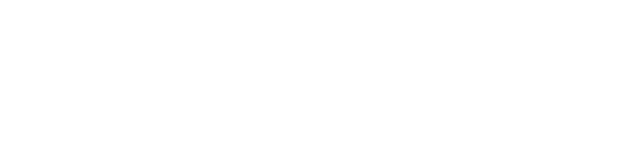
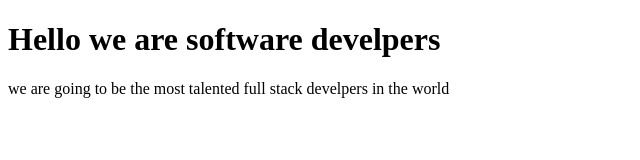
Before and after one commit to AhmedMohsen600/Survey-Form, a plain HTML site: page index.html in a window 1280 px wide. Shown: the whole page, without its empty margins (0-640 px from the left). Drawn offline with Linux system fonts and the light colour scheme.

Commit message:
finished the first 1,2,3 features

```diff
--- a/index.html
+++ b/index.html
@@ -7,20 +7,12 @@
   </head>
 
   <body>
+    <h1 id="title">Hello we are software develpers</h1>
+    <p id="description">we are going to be the most talented full stack develpers in the world</p>
+    <form id="survey-form" action=""></form>
     <script src="https://cdn.freecodecamp.org/testable-projects-fcc/v1/bundle.js"></script>
 
-    <!--
 
-    Hello Camper!
-
-    For now, the test suite only works in Chrome!
-    Please read the README below in the JS Editor before beginning.
-    Feel free to delete this message once you have read it.
-    Good luck and Happy Coding!
-
-    - The freeCodeCamp Team
-
-    -->
     <script  src="js/index.js"></script>
   </body>
 </html>
```
